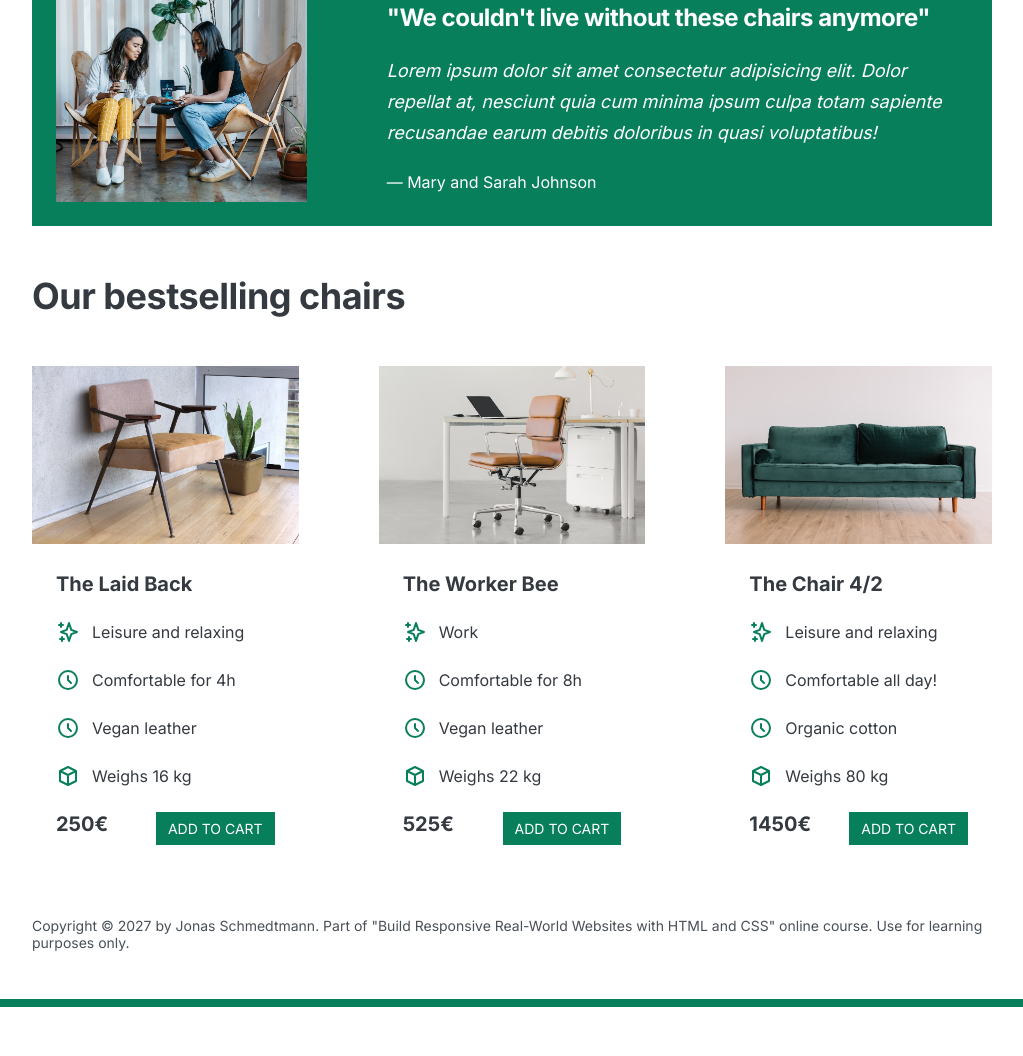
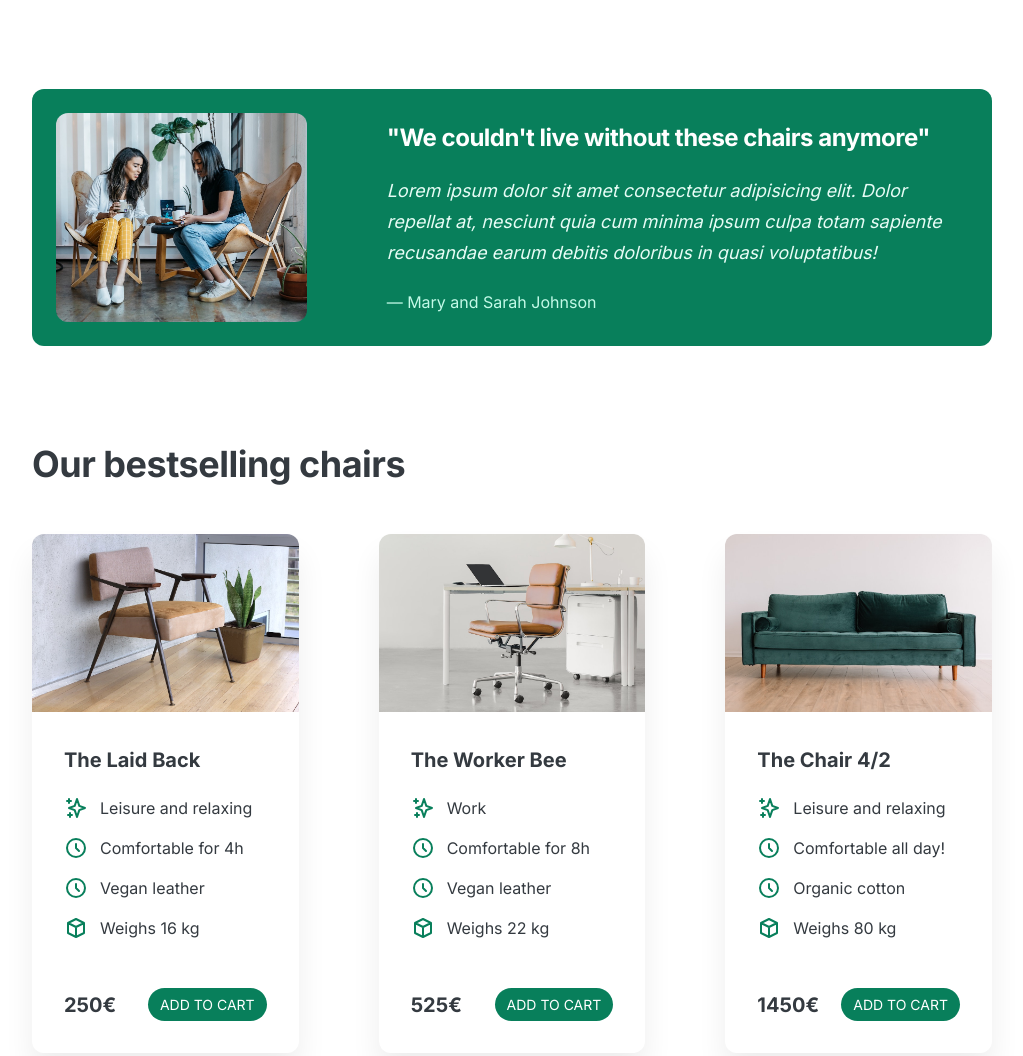
Before and after one commit to hilaltarakhil/color10, a plain HTML site: page index.html in a window 1280 px wide. Shown: the part 921-1977 px from the top of the page, without its empty margins (128-1151 px from the left). Before the commit the page ends 1928 px from the top, so only its background shows below. Drawn offline with Linux system fonts and the light colour scheme.

Commit message:
whitesapace

```diff
--- a/style.css
+++ b/style.css
@@ -33,7 +33,7 @@ body {
 
 header,
 section {
-  margin-bottom: 48px;
+  margin-bottom: 96px;
 }
 
 h2 {
@@ -56,6 +56,7 @@ h2 {
   text-transform: uppercase;
   display: inline-block;
   font-weight: 500px;
+  border-radius: 100px;
 }
 
 .btn:hover,
@@ -73,6 +74,10 @@ h2 {
   padding: 8px 12px;
 }
 
+img {
+  border-radius: 12px;
+}
+
 /* ------------------------ */
 /* COMPONENT STYLES */
 /* ------------------------ */
@@ -82,7 +87,7 @@ header {
   display: grid;
   grid-template-columns: repeat(2, 1fr);
   column-gap: 80px;
-  margin-top: 48px;
+  margin-top: 64px;
 }
 
 .header-text-box {
@@ -90,7 +95,7 @@ header {
 }
 
 h1 {
-  margin-bottom: 24px;
+  margin-bottom: 32px;
   font-size: 44px;
   line-height: 1.1;
   letter-spacing: -1px;
@@ -111,7 +116,7 @@ img {
   stroke: #087f5b;
   width: 32px;
   height: 32px;
-  margin-bottom: 16px;
+  margin-bottom: 24px;
 }
 
 .features-title {
@@ -129,6 +134,7 @@ img {
   background-color: #087f5b;
   color: #fff;
   padding: 24px;
+  border-radius: 12px;
 }
 
 .testimonial-box {
@@ -146,11 +152,26 @@ img {
   margin-bottom: 24px;
   font-size: 18px;
   line-height: 1.7;
+  color: #e6fcf5;
+}
+
+.testimonial-author {
+  color: #c3fae8;
 }
 
 /* CHAIRS */
+.chair {
+  box-shadow: 0px 20px 30px 0px rgba(0, 0, 0, 0.07);
+  border-radius: 12px;
+}
+
+.chair img {
+  border-bottom-left-radius: 0px;
+  border-bottom-right-radius: 0px;
+}
+
 .chair-box {
-  padding: 24px;
+  padding: 32px;
 }
 
 h3 {
@@ -160,14 +181,14 @@ h3 {
 
 .chair-details {
   list-style: none;
-  margin-bottom: 24px;
+  margin-bottom: 48px;
 }
 
 .chair-details li {
   display: flex;
   align-items: center;
   gap: 12px;
-  margin-bottom: 24px;
+  margin-bottom: 16px;
 }
 
 .chair-details li:last-child {
@@ -183,6 +204,7 @@ h3 {
 .chair-price {
   display: flex;
   justify-content: space-between;
+  align-items: center;
   font-size: 20px;
 }
 
```
